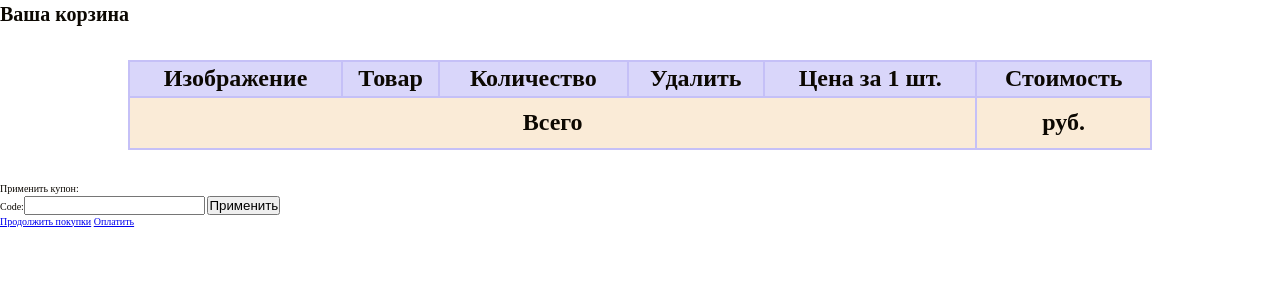
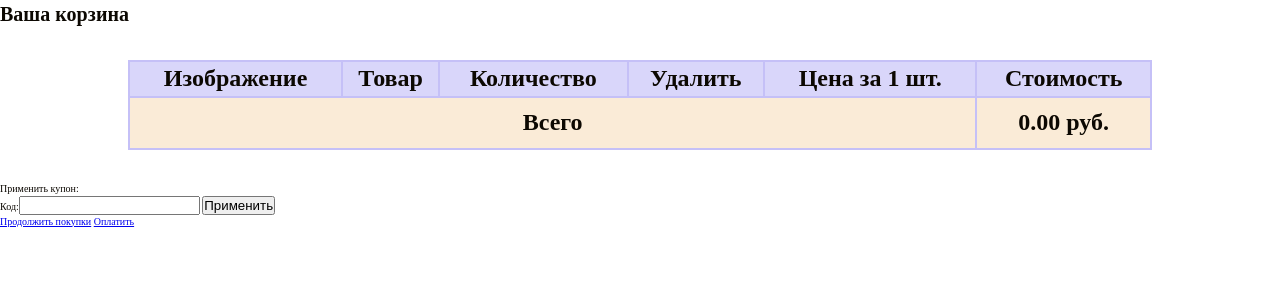
Before and after one commit to ruslaniv/cosmetica_shop, a Django app: page /cart/ in a window 1280 px wide. Shown: the part 22-322 px from the top of the page. Run offline with Django 3.2, Linux system fonts and the light colour scheme; parts of the project's set-up code (start-up, migrations or seed data) failed here and were passed over.

Commit message:
Add coupon to cart page

```diff
--- a/cart/templates/cart/detail.html
+++ b/cart/templates/cart/detail.html
@@ -47,24 +47,24 @@
       {% endfor %}
       {% if cart.coupon %}
         <tr class="subtotal">
-          <td>Subtotal</td>
+          <td>Всего</td>
           <td colspan="4"></td>
-          <td class="num">${{ cart.get_total_price|floatformat:2 }}</td>
+          <td class="num">{{ cart.get_total_price|floatformat:2 }} руб.</td>
         </tr>
         <tr>
           <td>
-            "{{ cart.coupon.code }}" coupon
-            ({{ cart.coupon.discount }}% off)
+            Купон <strong>{{ cart.coupon.code }}</strong>
+            (скидка {{ cart.coupon.discount }}%)
           </td>
           <td colspan="4"></td>
           <td class="num neg">
-            - ${{ cart.get_discount|floatformat:2 }}
+            - {{ cart.get_discount|floatformat:2 }} руб.
           </td>
         </tr>
       {% endif %}
       <tr class="total">
         <td colspan="5">Всего</td>
-        <td class="num">{{ get_total_price_after_discount|floatformat:2 }} руб.</td>
+        <td class="num">{{ cart.get_total_price_after_discount|floatformat:2 }} руб.</td>
       </tr>
     </tbody>
   </table>
--- a/coupons/forms.py
+++ b/coupons/forms.py
@@ -2,4 +2,4 @@
 
 
 class CouponApplyForm(forms.Form):
-    code = forms.CharField()
+    code = forms.CharField(label='Код')
--- a/coupons/models.py
+++ b/coupons/models.py
@@ -3,7 +3,7 @@
 
 
 class Coupon(models.Model):
-    code = models.CharField(max_length=50, unique=True)
+    code = models.CharField(max_length=50, unique=True, verbose_name="Купон")
     valid_from = models.DateTimeField()
     valid_to = models.DateTimeField()
     discount = models.IntegerField(validators=[MinValueValidator(0), MaxValueValidator(100)], verbose_name='скидка')
```
Also changed, not shown: orders/templates/orders/create.html (+8 -2 lines).
